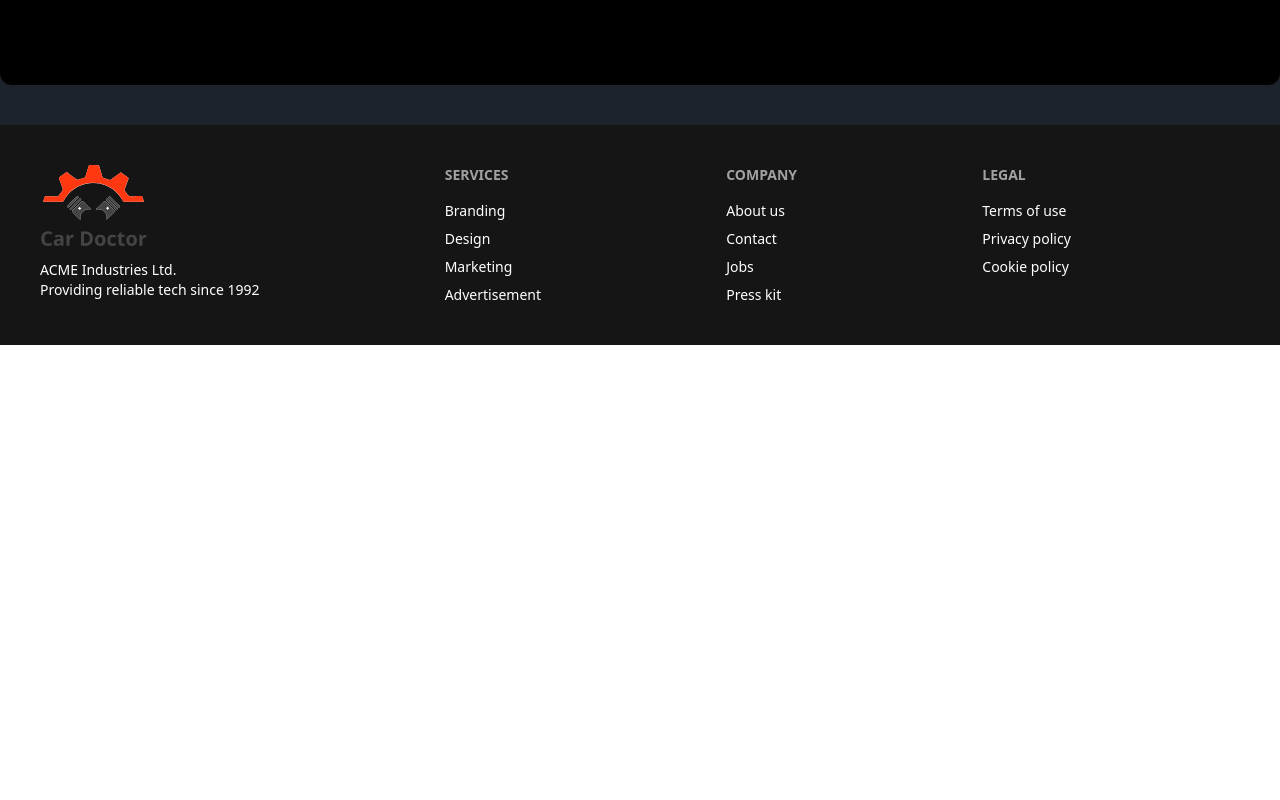
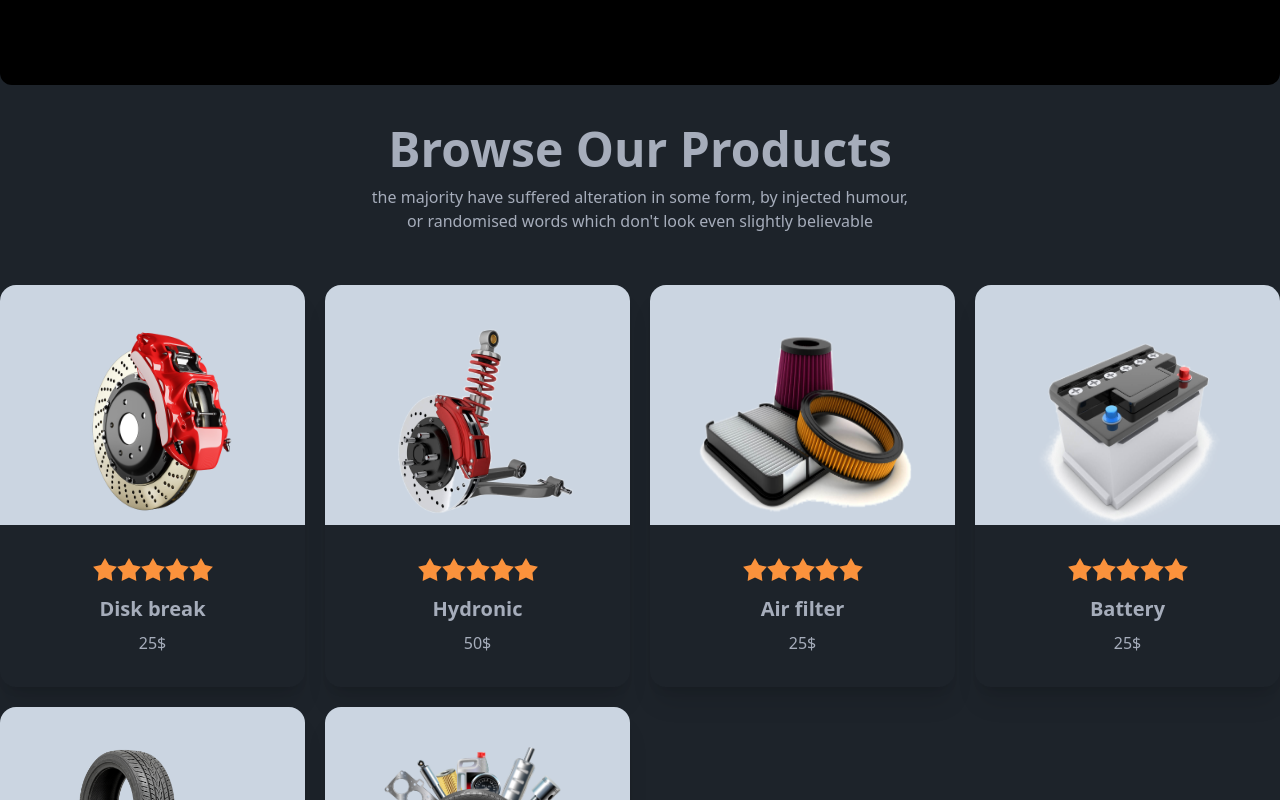
Before and after one commit to MD-Rakibul-Hassan/car-doctor-ui, a React (Vite) app: page / in a window 1280 px wide. Shown: the part 2500-3300 px from the top of the page. Before the commit the page ends 2845 px from the top, so only its background shows below. Built offline with nearby package versions, Linux system fonts and the light colour scheme.

Commit message:
Browse our product section added

```diff
--- a/src/Pages/Home/Home.jsx
+++ b/src/Pages/Home/Home.jsx
@@ -2,6 +2,7 @@
 import About from './About/About'
 import Banner from './Banner/Banner'
 import Contact from './Contact/Contact'
+import Product from './Products/Product'
 import Services_area from './Services_area/Services_area'
 
 const Home = () => {
@@ -11,6 +12,7 @@ const Home = () => {
       <About />
       <Services_area />
       <Contact />
+      <Product />
     </div>
   )
 }
--- /dev/null
+++ b/src/Pages/Home/Products/Product.jsx
@@ -0,0 +1,40 @@
+import product1 from '../../../assets/images/products/1.png'
+import product2 from '../../../assets/images/products/2.png'
+import product3 from '../../../assets/images/products/3.png'
+import product4 from '../../../assets/images/products/4.png'
+import product5 from '../../../assets/images/products/5.png'
+import product6 from '../../../assets/images/products/6.png'
+import Single_product from './Single_product'
+
+const productsInfo = [
+    { img: product1, title: 'Disk break', rating: 5, price: '25$' },
+    { img: product2, title: 'Hydronic', rating: 5, price: '50$' },
+    { img: product3, title: 'Air filter', rating: 5, price: '25$' },
+    { img: product4, title: 'Battery', rating: 5, price: '25$' },
+    { img: product5, title: 'Tyre', rating: 5, price: '25$' },
+    { img: product6, title: 'Other tools', rating: 5, price: '125$' },
+];
+
+
+const Product = () => {
+  return (
+    <div>
+      <div className="flex flex-col items-center">
+        <h1 className="text-2xl lg:text-5xl font-bold">Browse Our Products</h1>
+        <p className="text-center font-medium  my-3">
+          the majority have suffered alteration in some form, by injected
+          humour, <br /> or randomised words which don't look even slightly
+          believable
+        </p>
+      </div>
+      <div className="grid grid-cols-1 md:grid-cols-2 xl:grid-cols-4 gap-5  lg:my-10 my-5">
+              {productsInfo.map((product) => {
+                  const { title, img, price, rating } = product;
+                  return <Single_product title={title} img={ img} price={price} rating={rating} />;
+        })}
+      </div>
+    </div>
+  );
+}
+
+export default Product
--- /dev/null
+++ b/src/Pages/Home/Products/Single_product.jsx
@@ -0,0 +1,51 @@
+import { FaShoppingBag } from "react-icons/fa";
+import './product.css'
+const Single_product = ({ title, img, price, rating }) => {
+  return (
+    <div>
+      <div className="card shadow-xl ">
+        <figure className="px-10 relative bg-slate-300 product-img   pt-10">
+          <img src={img} alt="Product" className="rounded-xl h-[200px]" />
+          <FaShoppingBag className="absolute top-5 right-5 hidden icon text-orange-500 cursor-pointer" />
+        </figure>
+        <div className="card-body items-center text-center">
+          <div>
+            <div className="rating">
+              <input
+                type="radio"
+                name="rating-2"
+                className="mask mask-star-2 bg-orange-400"
+              />
+              <input
+                type="radio"
+                name="rating-2"
+                className="mask mask-star-2 bg-orange-400"
+                defaultChecked
+              />
+              <input
+                type="radio"
+                name="rating-2"
+                className="mask mask-star-2 bg-orange-400"
+              />
+              <input
+                type="radio"
+                name="rating-2"
+                className="mask mask-star-2 bg-orange-400"
+              />
+              <input
+                type="radio"
+                name="rating-2"
+                className="mask mask-star-2 bg-orange-400"
+              />
+            </div>
+          </div>
+
+          <h2 className="card-title">{title}</h2>
+          <p>{price}</p>
+        </div>
+      </div>
+    </div>
+  );
+};
+
+export default Single_product;
--- /dev/null
+++ b/src/Pages/Home/Products/product.css
@@ -0,0 +1,7 @@
+
+.product-img {
+    transition: 1s ease;
+}
+.product-img:hover .icon {
+    display: block;
+}
--- a/src/Pages/Home/Services_area/Services_area.jsx
+++ b/src/Pages/Home/Services_area/Services_area.jsx
@@ -13,7 +13,7 @@ const Services_area = () => {
           humour, <br /> or randomised words which don't look even slightly
           believable
         </p>
-          </div>
+      </div>
           <div className="grid grid-cols-1 md:grid-cols-2 xl:grid-cols-4 gap-5  lg:my-10 my-5">
               {
                   data.map(service => {
```
